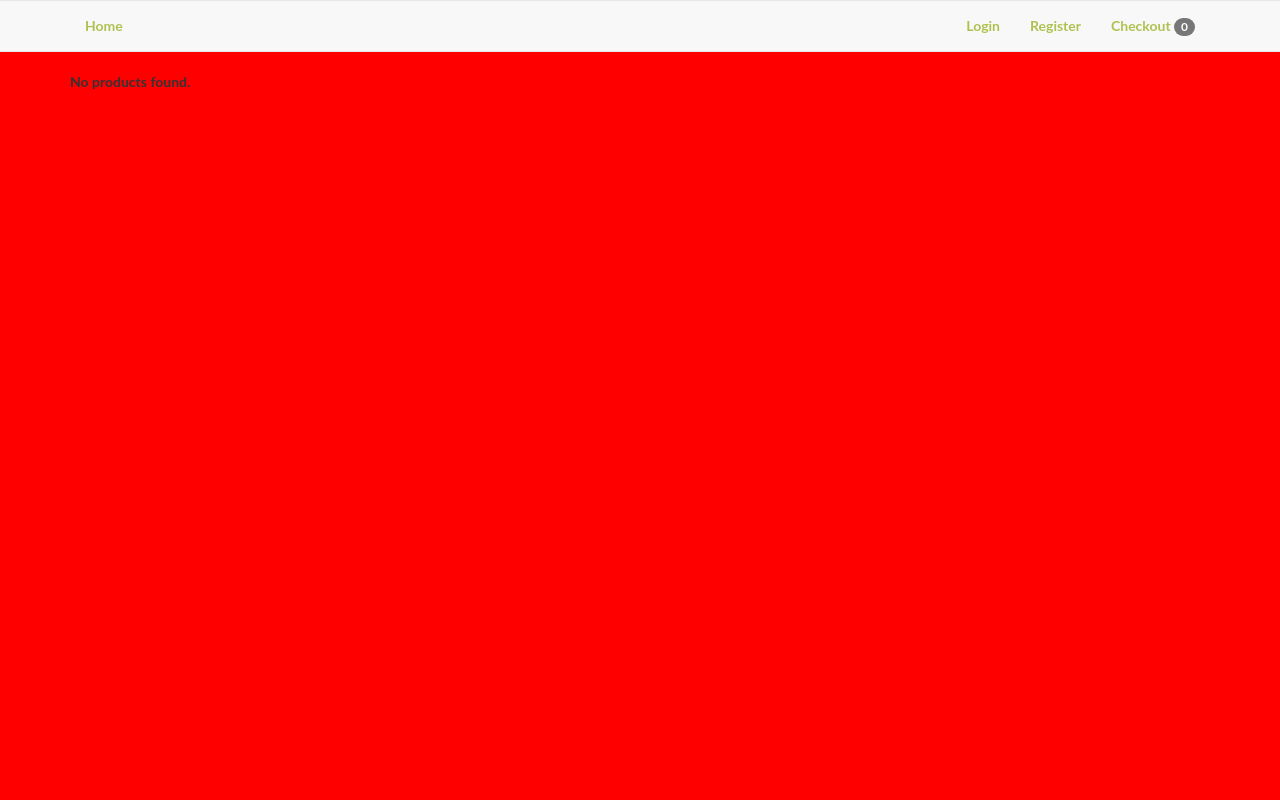
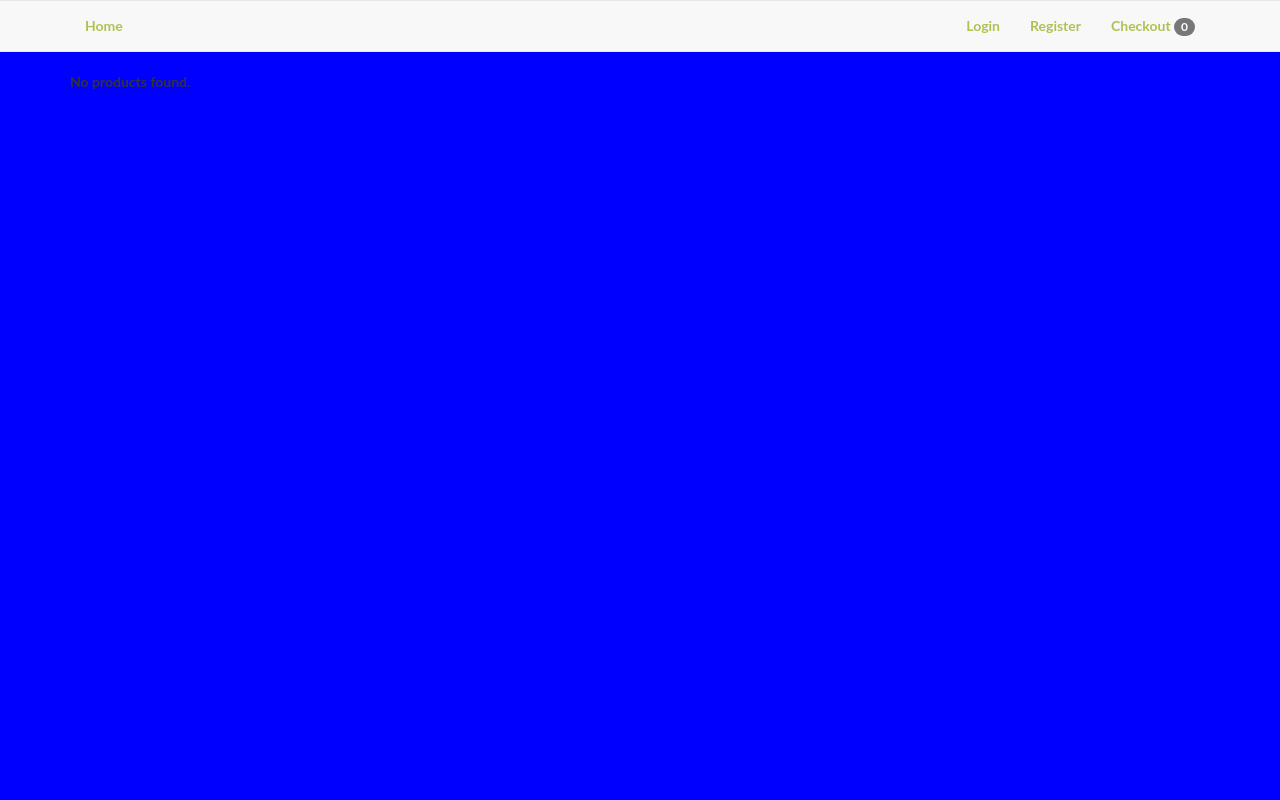
Before and after one commit to mariam0o0/microservices-deployment, a Flask app: page / in a window 1280 px wide. Run offline with Flask 2, Linux system fonts and the light colour scheme; data that the repository does not hold is empty; parts of the project's set-up code (start-up, migrations or seed data) failed here and were passed over; some libraries are stand-ins or nearby versions.

Commit message:
Update style.css

```diff
--- a/frontend/application/static/css/style.css
+++ b/frontend/application/static/css/style.css
@@ -9,7 +9,7 @@ body, h1, h2, h3 {
 }
 
 body{
-    background-color:#FF0000;
+    background-color:#0000FF;
 }
 
 a, .navbar-default .navbar-brand, .navbar-default .navbar-nav > li > a {
```
